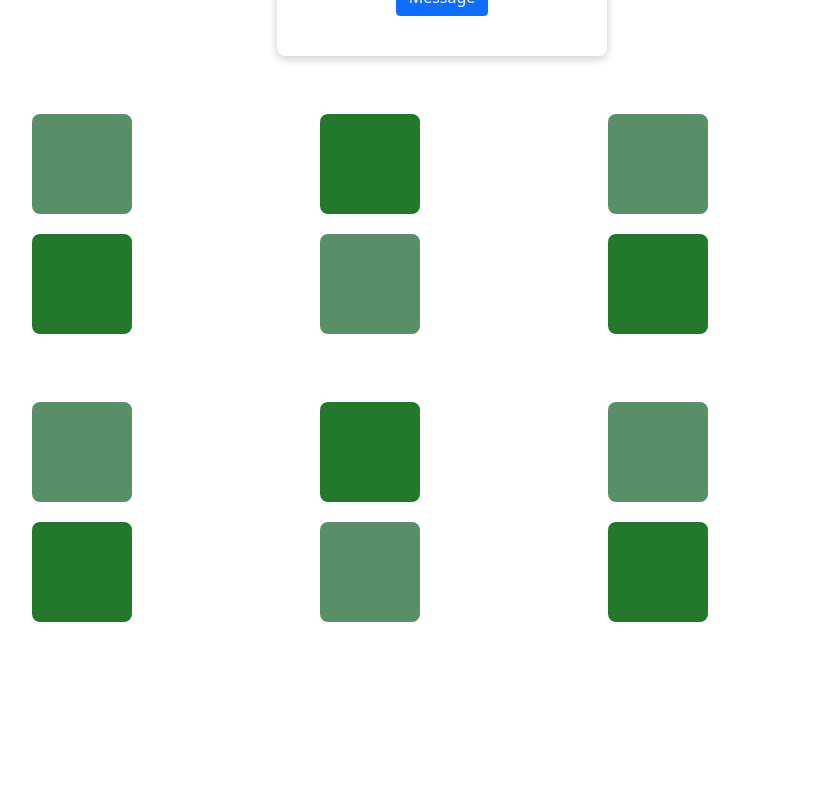
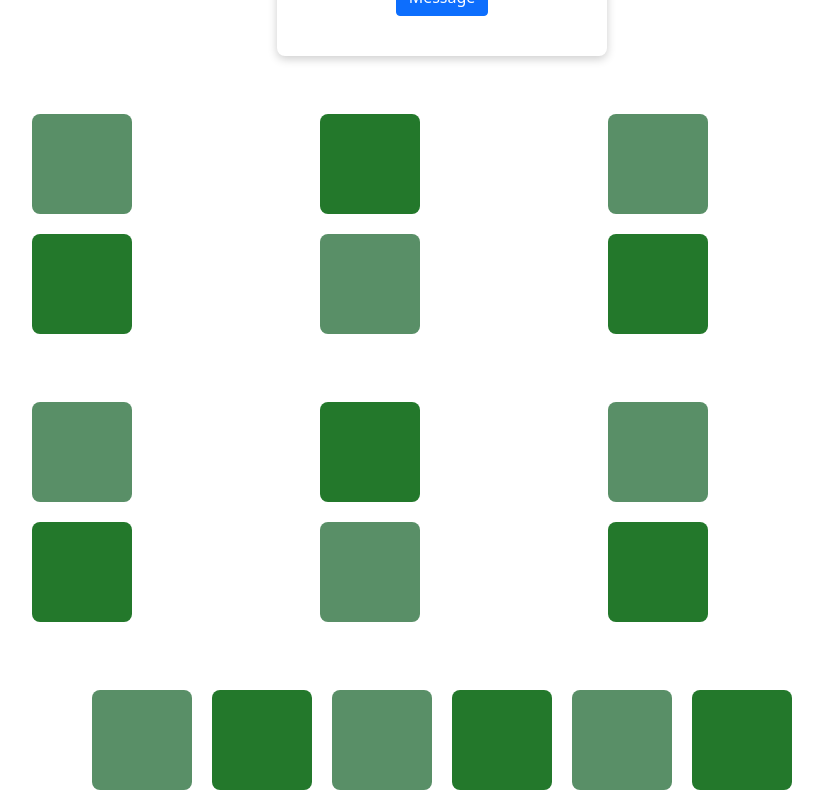
Before and after one commit to mrsamia/scrimba_tutorial, a React (Create React App) app in the folder my-app/: page / in a window 1280 px wide. Shown: the part 5232-6032 px from the top of the page, without its empty margins (198-1021 px from the left). Before the commit the page ends 5864 px from the top, so only its background shows below. Built offline with nearby package versions, Linux system fonts and the light colour scheme.

Commit message:
SRM | BoxThree

```diff
--- a/my-app/src/App.js
+++ b/my-app/src/App.js
@@ -21,6 +21,7 @@ import HookSix from './UseState/HookSix';
 import HookSevenCard from './UseState/HookSevenCard';
 import Box from './BoxSquare/Box';
 import BoxTwo from './BoxSquare/BoxTwo';
+import BoxThree from './BoxSquare/BoxThree';
 
 function App() {
   return (
@@ -48,6 +49,7 @@ function App() {
         <HookSevenCard/>
         <Box/>
         <BoxTwo/>
+        <BoxThree/>
 
       </div>
       {/* <BbcMap /> */}
--- /dev/null
+++ b/my-app/src/BoxSquare/BoxItem.js
@@ -0,0 +1,18 @@
+import React, { useState } from 'react';
+
+function BoxItem(props) {
+
+    const[Color,setColor]=useState(props.color)
+
+    function click(){
+        setColor(!Color);
+    }
+
+    return (
+        <div>
+            <div className={props.className} style={{backgroundColor: Color? "#598f67" : "#23782b"}} onClick={click}></div>
+        </div>
+    );
+}
+
+export default BoxItem;
--- /dev/null
+++ b/my-app/src/BoxSquare/BoxThree.js
@@ -0,0 +1,23 @@
+import React from 'react';
+import BoxItem from './BoxItem';
+import BoxData from './BoxData';
+import './box.css';
+
+function BoxThree(props) {
+
+    return (
+        <div className='container cntr pt-5'>
+            {
+                BoxData.map((e) => {
+                    return (
+                        <BoxItem className="box" color={e.on} />
+                    );
+                })
+            }
+
+
+        </div>
+    );
+}
+
+export default BoxThree;
```
